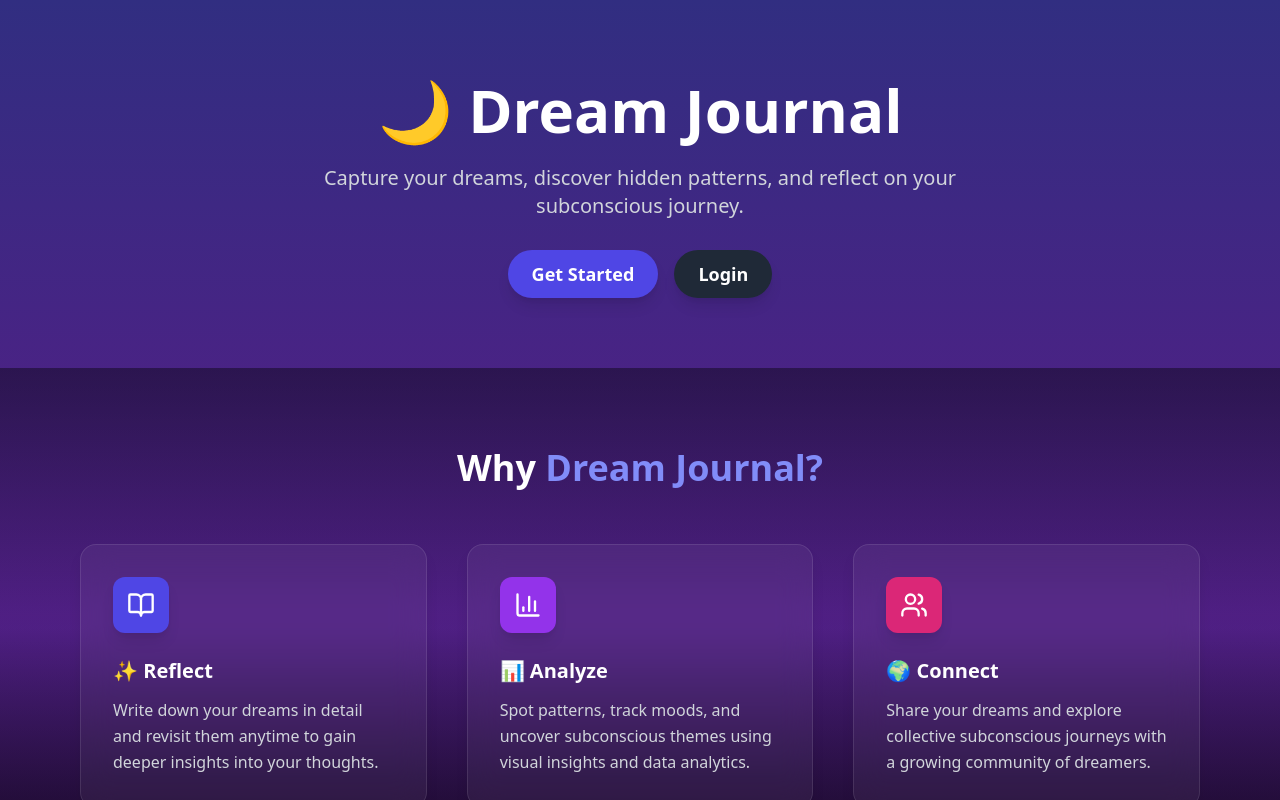
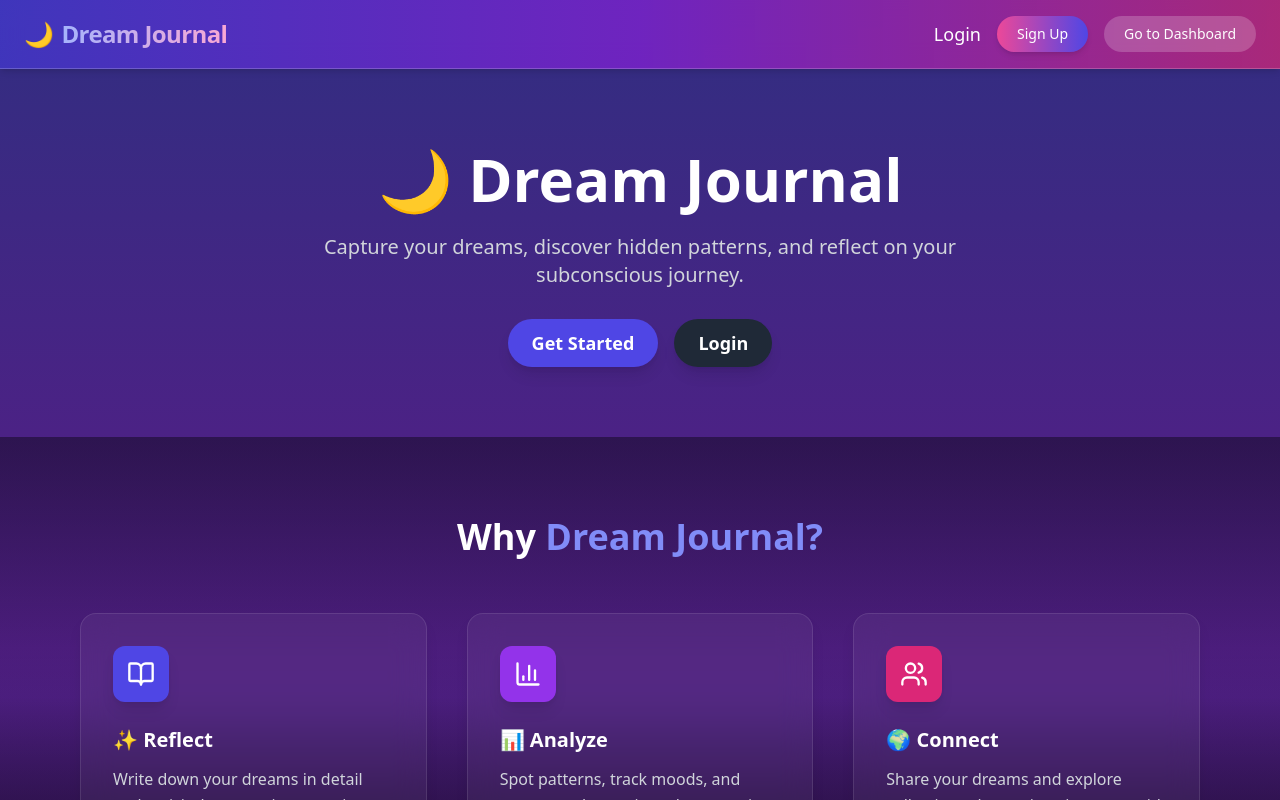
Before and after one commit to SatinderSinghSall/Full-Stack-Dream-Journal-Web-App, a React (Create React App) app in the folder frontend/: page / in a window 1280 px wide. Shown: the top 800 px of the page. Built offline with nearby package versions, Linux system fonts and the light colour scheme.

Commit message:
Bugs fixed.

```diff
--- /dev/null
+++ b/frontend/src/components/Navbar.jsx
@@ -0,0 +1,118 @@
+import { Link, useLocation } from "react-router-dom";
+import { useState } from "react";
+
+function Navbar() {
+  const { pathname } = useLocation();
+  const [isDropdownOpen, setIsDropdownOpen] = useState(false);
+
+  const toggleDropdown = () => {
+    setIsDropdownOpen((prevState) => !prevState);
+  };
+
+  return (
+    <nav
+      className="w-full px-6 py-4 flex justify-between items-center
+      bg-gradient-to-r from-indigo-700/80 via-purple-700/80 to-pink-600/70
+      backdrop-blur-md border-b border-white/20 sticky top-0 z-50 shadow-md"
+    >
+      {/* Logo */}
+      <Link
+        to="/"
+        className="text-2xl font-extrabold text-white tracking-tight flex items-center gap-2"
+      >
+        🌙{" "}
+        <span className="bg-clip-text text-transparent bg-gradient-to-r from-indigo-300 to-pink-300">
+          Dream Journal
+        </span>
+      </Link>
+
+      <div className="space-x-4 flex items-center">
+        {/* Dropdown button for mobile */}
+        <button
+          onClick={toggleDropdown}
+          className="lg:hidden text-white focus:outline-none"
+        >
+          <svg
+            xmlns="http://www.w3.org/2000/svg"
+            fill="none"
+            viewBox="0 0 24 24"
+            stroke="currentColor"
+            className="h-7 w-7"
+          >
+            <path
+              strokeLinecap="round"
+              strokeLinejoin="round"
+              strokeWidth="2"
+              d="M4 6h16M4 12h16M4 18h16"
+            />
+          </svg>
+        </button>
+
+        {/* Dropdown menu for mobile */}
+        {isDropdownOpen && (
+          <div
+            className="absolute top-16 right-6 bg-gradient-to-br from-indigo-800 via-purple-800 to-pink-700
+            shadow-lg rounded-xl w-52 py-3 px-2 space-y-2 lg:hidden border border-white/20"
+          >
+            <Link
+              to="/login"
+              className={`block px-4 py-2 text-lg font-medium rounded-md transition ${
+                pathname === "/login"
+                  ? "text-pink-300"
+                  : "text-white hover:text-pink-300"
+              }`}
+            >
+              Login
+            </Link>
+            <Link
+              to="/signup"
+              className="block px-4 py-2 bg-gradient-to-r from-pink-500 to-indigo-600
+              text-white text-sm font-medium rounded-full shadow-md hover:opacity-90 transition-all"
+            >
+              Sign Up
+            </Link>
+            <a
+              href="/dashboard"
+              target="_blank"
+              rel="noopener noreferrer"
+              className="block px-4 py-2 bg-white/20 text-white text-sm font-medium rounded-full hover:bg-white/30 transition-all"
+            >
+              Go to Dashboard
+            </a>
+          </div>
+        )}
+
+        {/* Regular links for large screens */}
+        <div className="hidden lg:flex space-x-4 items-center">
+          <Link
+            to="/login"
+            className={`text-lg font-medium transition ${
+              pathname === "/login"
+                ? "text-pink-300"
+                : "text-white hover:text-pink-300"
+            }`}
+          >
+            Login
+          </Link>
+          <Link
+            to="/signup"
+            className="bg-gradient-to-r from-pink-500 to-indigo-600
+            text-white text-sm font-medium px-5 py-2 rounded-full shadow-md hover:opacity-90 transition-all"
+          >
+            Sign Up
+          </Link>
+          <a
+            href="/dashboard"
+            target="_blank"
+            rel="noopener noreferrer"
+            className="bg-white/20 text-white text-sm font-medium px-5 py-2 rounded-full hover:bg-white/30 transition-all"
+          >
+            Go to Dashboard
+          </a>
+        </div>
+      </div>
+    </nav>
+  );
+}
+
+export default Navbar;
--- a/frontend/src/pages/Landing.jsx
+++ b/frontend/src/pages/Landing.jsx
@@ -1,12 +1,14 @@
 import { Link } from "react-router-dom";
 import { motion } from "framer-motion";
 
+import Navbar from "../components/Navbar";
 import Footer from "../components/Footer";
 import Features from "../components/Features";
 
 export default function Landing() {
   return (
     <div className="flex flex-col min-h-screen bg-gradient-to-b from-indigo-900 via-purple-900 to-black text-white">
+      <Navbar />
       {/* Hero Section */}
       <section className="flex flex-col items-center justify-center flex-grow text-center px-6 py-20">
         <motion.h1
--- a/frontend/src/pages/Login.jsx
+++ b/frontend/src/pages/Login.jsx
@@ -2,20 +2,26 @@ import { useState, useContext } from "react";
 import { useNavigate, Link } from "react-router-dom";
 import api from "../api/api";
 import { AuthContext } from "../contexts/AuthContext";
+import { FiArrowLeft, FiEye, FiEyeOff } from "react-icons/fi";
 
 export default function Login() {
   const [form, setForm] = useState({ email: "", password: "" });
+  const [loading, setLoading] = useState(false);
+  const [showPassword, setShowPassword] = useState(false);
   const { login } = useContext(AuthContext);
   const navigate = useNavigate();
 
   const handleSubmit = async (e) => {
     e.preventDefault();
+    setLoading(true);
     try {
       const res = await api.post("/auth/login", form);
       login(res.data.user, res.data.token);
       navigate("/dashboard");
     } catch (err) {
       alert(err.response?.data?.message || "Login failed");
+    } finally {
+      setLoading(false);
     }
   };
 
@@ -23,8 +29,18 @@ export default function Login() {
     <div className="flex items-center justify-center min-h-screen bg-gradient-to-b from-indigo-900 via-purple-900 to-black px-4">
       <form
         onSubmit={handleSubmit}
-        className="bg-gray-900 p-8 rounded-3xl shadow-lg w-full max-w-md text-white"
+        className="bg-gray-900 p-8 rounded-3xl shadow-lg w-full max-w-md text-white relative"
       >
+        {/* Attractive Back Button */}
+        <button
+          type="button"
+          onClick={() => navigate(-1)}
+          className="absolute top-4 left-4 flex items-center gap-1 px-3 py-2 bg-gray-800 hover:bg-gray-700 rounded-xl text-indigo-400 hover:text-white transition shadow-sm"
+        >
+          <FiArrowLeft />
+          Back
+        </button>
+
         <h2 className="text-3xl font-bold mb-6 text-center">Login</h2>
 
         <label className="block mb-4">
@@ -39,23 +55,36 @@ export default function Login() {
           />
         </label>
 
-        <label className="block mb-6">
+        {/* Password with view/hide toggle */}
+        <label className="block mb-6 relative">
           <span className="text-gray-300">Password</span>
           <input
-            type="password"
+            type={showPassword ? "text" : "password"}
             placeholder="Password"
             value={form.password}
             onChange={(e) => setForm({ ...form, password: e.target.value })}
-            className="mt-1 block w-full px-4 py-2 rounded-xl bg-gray-800 border border-gray-700 focus:border-indigo-500 focus:ring focus:ring-indigo-500 focus:ring-opacity-50 outline-none transition"
+            className="mt-1 block w-full px-4 py-2 rounded-xl bg-gray-800 border border-gray-700 focus:border-indigo-500 focus:ring focus:ring-indigo-500 focus:ring-opacity-50 outline-none transition pr-10"
             required
           />
+          <button
+            type="button"
+            onClick={() => setShowPassword(!showPassword)}
+            className="absolute top-[40px] right-3 text-gray-400 hover:text-gray-200 transition"
+          >
+            {showPassword ? <FiEyeOff /> : <FiEye />}
+          </button>
         </label>
 
         <button
           type="submit"
-          className="w-full py-3 bg-indigo-600 hover:bg-indigo-500 rounded-2xl font-semibold transition shadow-md"
+          disabled={loading}
+          className={`w-full py-3 rounded-2xl font-semibold transition shadow-md ${
+            loading
+              ? "bg-indigo-400 cursor-not-allowed"
+              : "bg-indigo-600 hover:bg-indigo-500"
+          }`}
         >
-          Login
+          {loading ? "Logging in..." : "Login"}
         </button>
 
         <p className="mt-4 text-center text-gray-400">
--- a/frontend/src/pages/Signup.jsx
+++ b/frontend/src/pages/Signup.jsx
@@ -2,20 +2,26 @@ import { useState, useContext } from "react";
 import { useNavigate, Link } from "react-router-dom";
 import api from "../api/api";
 import { AuthContext } from "../contexts/AuthContext";
+import { FiArrowLeft, FiEye, FiEyeOff } from "react-icons/fi";
 
 export default function Signup() {
   const [form, setForm] = useState({ name: "", email: "", password: "" });
+  const [loading, setLoading] = useState(false);
+  const [showPassword, setShowPassword] = useState(false); // toggle state
   const { login } = useContext(AuthContext);
   const navigate = useNavigate();
 
   const handleSubmit = async (e) => {
     e.preventDefault();
+    setLoading(true);
     try {
       const res = await api.post("/auth/register", form);
       login(res.data.user, res.data.token);
       navigate("/dashboard");
     } catch (err) {
       alert(err.response?.data?.message || "Signup failed");
+    } finally {
+      setLoading(false);
     }
   };
 
@@ -23,8 +29,18 @@ export default function Signup() {
     <div className="flex items-center justify-center min-h-screen bg-gradient-to-b from-indigo-900 via-purple-900 to-black px-4">
       <form
         onSubmit={handleSubmit}
-        className="bg-gray-900 p-8 rounded-3xl shadow-lg w-full max-w-md text-white"
+        className="bg-gray-900 p-8 rounded-3xl shadow-lg w-full max-w-md text-white relative"
       >
+        {/* Attractive Back Button */}
+        <button
+          type="button"
+          onClick={() => navigate(-1)}
+          className="absolute top-4 left-4 flex items-center gap-1 px-3 py-2 bg-gray-800 hover:bg-gray-700 rounded-xl text-indigo-400 hover:text-white transition shadow-sm"
+        >
+          <FiArrowLeft />
+          Back
+        </button>
+
         <h2 className="text-3xl font-bold mb-6 text-center">Sign Up</h2>
 
         <label className="block mb-4">
@@ -51,26 +67,38 @@ export default function Signup() {
           />
         </label>
 
-        <label className="block mb-6">
+        {/* Password with view/hide toggle */}
+        <label className="block mb-6 relative">
           <span className="text-gray-300">Password</span>
           <input
-            type="password"
+            type={showPassword ? "text" : "password"}
             placeholder="Password"
             value={form.password}
             onChange={(e) => setForm({ ...form, password: e.target.value })}
-            className="mt-1 block w-full px-4 py-2 rounded-xl bg-gray-800 border border-gray-700 focus:border-indigo-500 focus:ring focus:ring-indigo-500 focus:ring-opacity-50 outline-none transition"
+            className="mt-1 block w-full px-4 py-2 rounded-xl bg-gray-800 border border-gray-700 focus:border-indigo-500 focus:ring focus:ring-indigo-500 focus:ring-opacity-50 outline-none transition pr-10"
             required
           />
+          <button
+            type="button"
+            onClick={() => setShowPassword(!showPassword)}
+            className="absolute top-[40px] right-3 text-gray-400 hover:text-gray-200 transition"
+          >
+            {showPassword ? <FiEyeOff /> : <FiEye />}
+          </button>
         </label>
 
         <button
           type="submit"
-          className="w-full py-3 bg-indigo-600 hover:bg-indigo-500 rounded-2xl font-semibold transition shadow-md"
+          disabled={loading}
+          className={`w-full py-3 rounded-2xl font-semibold transition shadow-md ${
+            loading
+              ? "bg-indigo-400 cursor-not-allowed"
+              : "bg-indigo-600 hover:bg-indigo-500"
+          }`}
         >
-          Sign Up
+          {loading ? "Signing up..." : "Sign Up"}
         </button>
 
-        {/* Login link at the bottom */}
         <p className="mt-4 text-center text-gray-400">
           Already have an account?{" "}
           <Link
```
